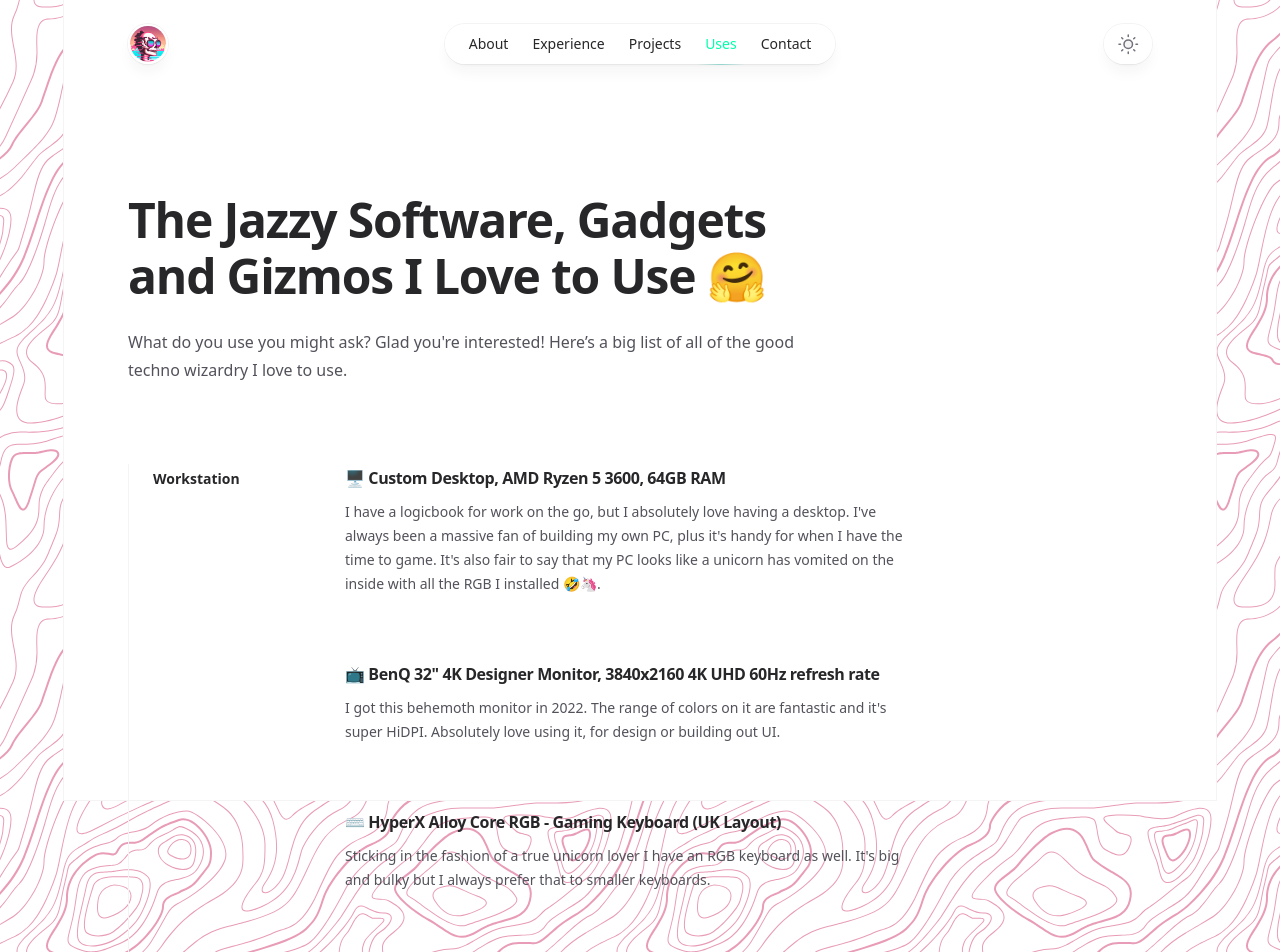
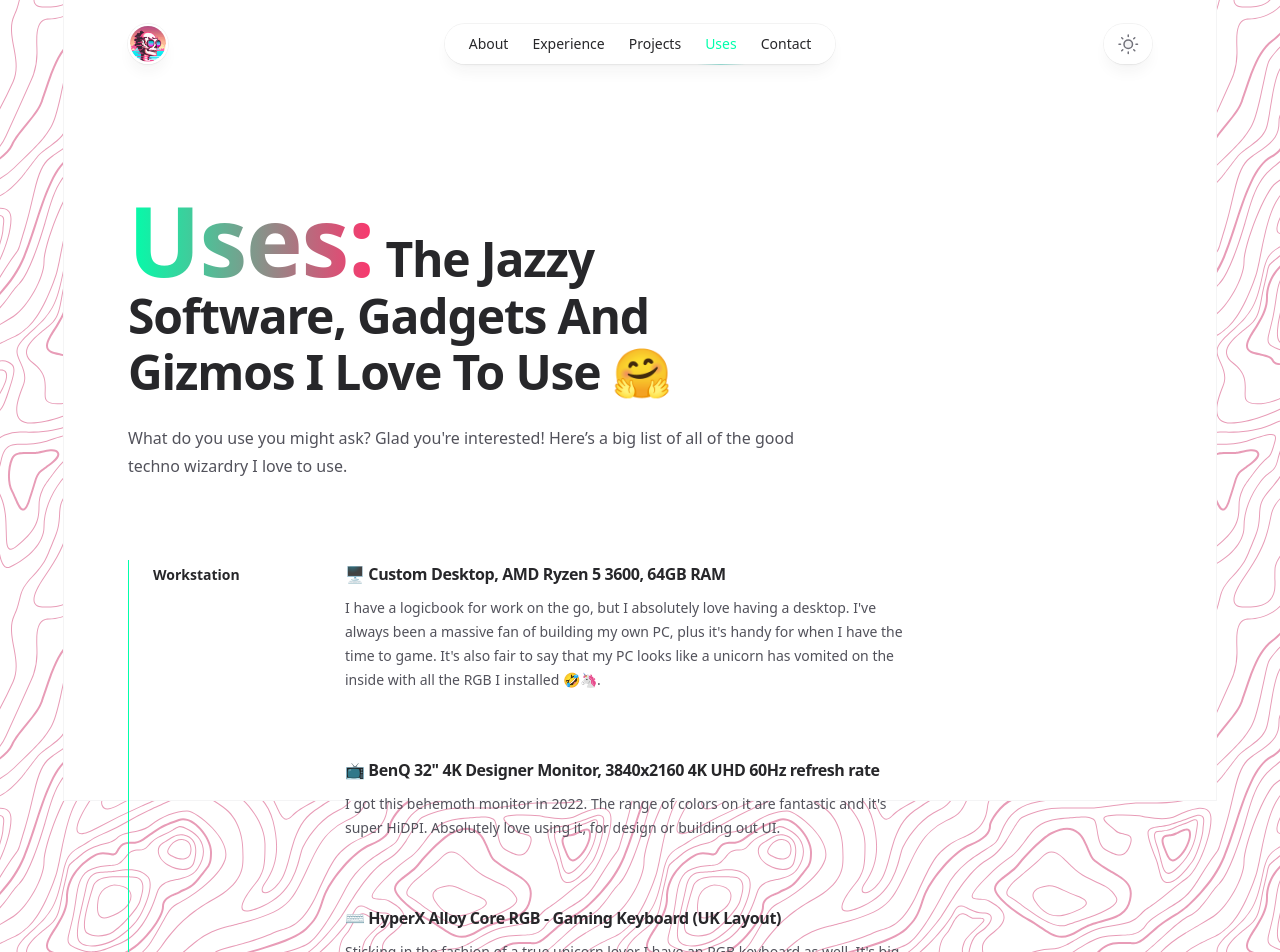
Before and after one commit to TheInfamousGrim/nextjs-personal-site, a Next.js app: page /uses in a window 1280 px wide. Shown: the top 952 px of the page. Built offline with nearby package versions, Linux system fonts and the light colour scheme.

Commit message:
Style 💄: Add highlighted words for the title
Added words that have a clipped gradient for the page titles.

Fixed some border styling errors.

```diff
--- a/app/about/page.tsx
+++ b/app/about/page.tsx
@@ -72,8 +72,11 @@ export default function About() {
           </div>
           <div className="lg:order-first lg:row-span-2">
             <h1 className="text-4xl font-bold tracking-tight text-zinc-800 dark:text-zinc-100 sm:text-5xl">
-              Names George Fincher, I Live in Birmingham, Where I Weave Web Dev
-              Magic.
+              Names{' '}
+              <span className="bg-gradient-to-r from-aquamarine to-bright-pink bg-clip-text text-6xl text-transparent sm:text-8xl">
+                George Fincher
+              </span>
+              , I Live in Birmingham, Where I Weave Web Dev Magic.
             </h1>
             <div className="mt-6 space-y-7 text-base text-zinc-600 dark:text-zinc-400">
               <p>
--- a/app/experience/page.tsx
+++ b/app/experience/page.tsx
@@ -137,7 +137,11 @@ function Experience() {
       <Container className="mt-16 sm:mt-32">
         <motion.div className="max-w-2xl" variants={textVariant()}>
           <h1 className="text-4xl font-bold tracking-tight text-zinc-800 dark:text-zinc-100 sm:text-5xl">
-            All the Cool Stuff I've Learned along the way
+            All The Cool Stuff I've{' '}
+            <span className="bg-gradient-to-r from-aquamarine to-bright-pink bg-clip-text text-6xl text-transparent sm:text-8xl">
+              Experienced
+            </span>{' '}
+            Along The Way
           </h1>
           <p className="mt-6 text-base text-zinc-600 dark:text-zinc-400">
             A few more snippets about my education and how much I've picked up
--- a/app/page.tsx
+++ b/app/page.tsx
@@ -316,7 +316,10 @@ export default function Home() {
         <div className="max-w-2xl">
           <h1 className="text-4xl font-bold tracking-tight text-zinc-800 dark:text-zinc-100 sm:text-5xl">
             Software Developer, Designer, and Lover of Dress-Up and Make
-            Believe.
+            <span className="bg-gradient-to-r from-aquamarine to-bright-pink bg-clip-text text-6xl text-transparent sm:text-8xl">
+              Believe
+            </span>
+            .
           </h1>
           <p className="mt-6 text-base text-zinc-600 dark:text-zinc-400">
             I’m George Fincher, a fullstack web developer specializing in React
--- a/app/projects/page.tsx
+++ b/app/projects/page.tsx
@@ -1,7 +1,5 @@
-import Image from 'next/image';
 import { Metadata } from 'next';
 
-import { Card } from '@/components/Card';
 import ProjectCard from '@/components/ProjectCard';
 import { SimpleLayout } from '@/components/SimpleLayout';
 
@@ -226,6 +224,14 @@ function LinkIcon(props: LinkIconProps) {
   );
 }
 
+function HighLightedWord() {
+  return (
+    <span className="bg-gradient-to-r from-aquamarine to-bright-pink bg-clip-text text-6xl text-transparent sm:text-8xl">
+      Projects:
+    </span>
+  );
+}
+
 export const metadata: Metadata = {
   title: 'Projects',
   description: `All the cool stuff I've worked on as a web dev`,
@@ -234,6 +240,7 @@ export const metadata: Metadata = {
 export default function Projects() {
   return (
     <SimpleLayout
+      HighlightedWord={HighLightedWord()}
       title="All the groovy projects that I've made over the years"
       intro="I’ve worked on tons of little projects over the years but these are the ones that I’m most proud of. Check out the repos and live links if you like them 🥰."
     >
--- a/app/uses/page.tsx
+++ b/app/uses/page.tsx
@@ -1,5 +1,4 @@
 import { Metadata } from 'next';
-import Image from 'next/image';
 import { ComponentPropsWithoutRef, ReactNode } from 'react';
 
 import { Card } from '@/components/Card';
@@ -39,6 +38,14 @@ function Tool({ logo, title, children }: ToolTypes) {
   );
 }
 
+function HighLightedWord() {
+  return (
+    <span className="bg-gradient-to-r from-aquamarine to-bright-pink bg-clip-text text-6xl text-transparent sm:text-8xl">
+      Uses:
+    </span>
+  );
+}
+
 export const metadata: Metadata = {
   title: 'Uses',
   description: 'The jazzy software, gadgets and gizmos I love to use.',
@@ -48,7 +55,8 @@ export default function Uses() {
   return (
     <>
       <SimpleLayout
-        title="The Jazzy Software, Gadgets and Gizmos I Love to Use 🤗"
+        HighlightedWord={HighLightedWord()}
+        title=" The Jazzy Software, Gadgets And Gizmos I Love To Use 🤗"
         intro="What do you use you might ask? Glad you're interested! Here’s a big list of all of the good techno wizardry I love to use."
       >
         <div className="space-y-20">
--- a/components/Section.tsx
+++ b/components/Section.tsx
@@ -12,7 +12,7 @@ export function Section({
   return (
     <section
       aria-labelledby={id}
-      className="md:border-l md:border-zinc-100 md:pl-6 md:dark:border-aquamarine"
+      className="md:border-l md:border-aquamarine md:pl-6"
     >
       <div className="grid max-w-3xl grid-cols-1 items-baseline gap-y-8 md:grid-cols-4">
         <h2
--- a/components/SimpleLayout.tsx
+++ b/components/SimpleLayout.tsx
@@ -1,19 +1,27 @@
 import { Container } from '@/components/Container';
 import { ReactNode, ComponentPropsWithoutRef } from 'react';
+import { JsxElement } from 'typescript';
 
 export interface SimpleLayoutTypes extends ComponentPropsWithoutRef<'div'> {
-  title: string;
+  HighlightedWord?: JSX.Element;
+  title?: string;
   intro: string;
   className?: string;
   children: ReactNode;
 }
 
-export function SimpleLayout({ title, intro, children }: SimpleLayoutTypes) {
+export function SimpleLayout({
+  HighlightedWord,
+  title,
+  intro,
+  children,
+}: SimpleLayoutTypes) {
   return (
     <Container className="mt-16 sm:mt-32">
       <header className="max-w-2xl">
         <h1 className="text-4xl font-bold tracking-tight text-zinc-800 dark:text-zinc-100 sm:text-5xl">
-          {title}
+          {HighlightedWord}
+          {` ${title}`}
         </h1>
         <p className="mt-6 text-base text-zinc-600 dark:text-zinc-400">
           {intro}
```
